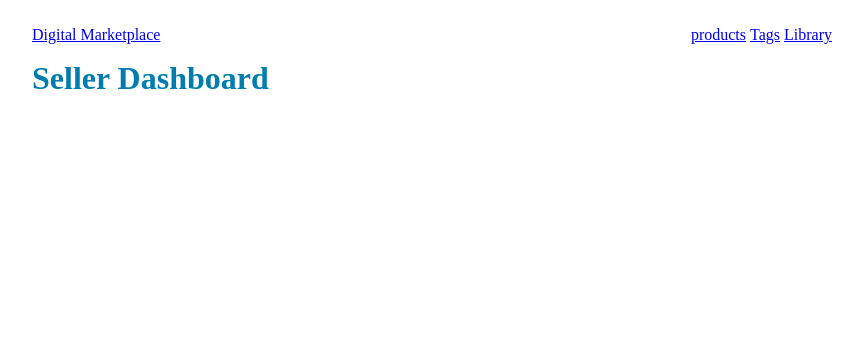
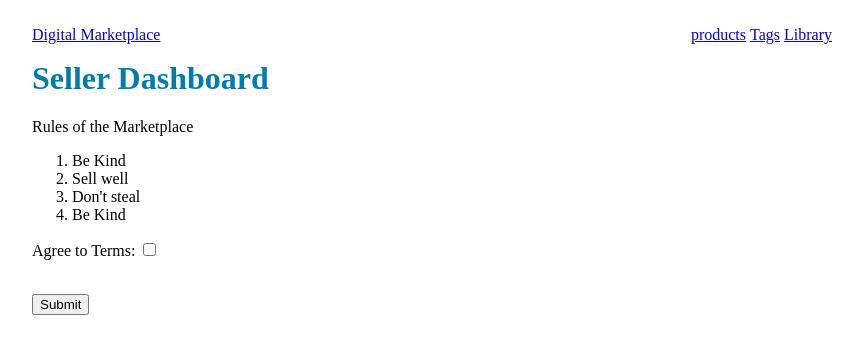
Before and after one commit to sunilsrikumar/djangodm, a Django app: template templates/sellers/dashboard.html in a window 1280 px wide. Shown: the top 354 px of the page, without its empty margins (208-1070 px from the left). Run offline with Django 3.2, Linux system fonts and the light colour scheme; the template is opened without the code that fills it: values that come from a table or form of the project are taken from there, others are empty; parts of the project's set-up code (start-up, migrations or seed data) failed here and were passed over; some libraries are stand-ins or nearby versions.

Commit message:
75-New seller form

```diff
--- /dev/null
+++ b/sellers/forms.py
@@ -0,0 +1,4 @@
+from django import forms
+
+class NewSellerForm(forms.Form):
+    agree = forms.BooleanField(label='Agree to Terms', widget=forms.CheckboxInput)
--- a/templates/sellers/dashboard.html
+++ b/templates/sellers/dashboard.html
@@ -3,4 +3,17 @@
 {% block content %}
 <h1>Seller Dashboard</h1>
 
+Rules of the Marketplace
+
+<form method="POST" action=""> {% csrf_token %}
+  <ol>
+<li>Be Kind</li>
+<li>Sell well</li>
+<li>Don't steal</li>
+<li>Be Kind</li>
+  </ol>
+{{ form.as_p }}
+<br/>
+<input type="submit"/>
+</form>
 {% endblock %}
```
Also changed, not shown: sellers/views.py (+15 -2 lines), db.sqlite3.
